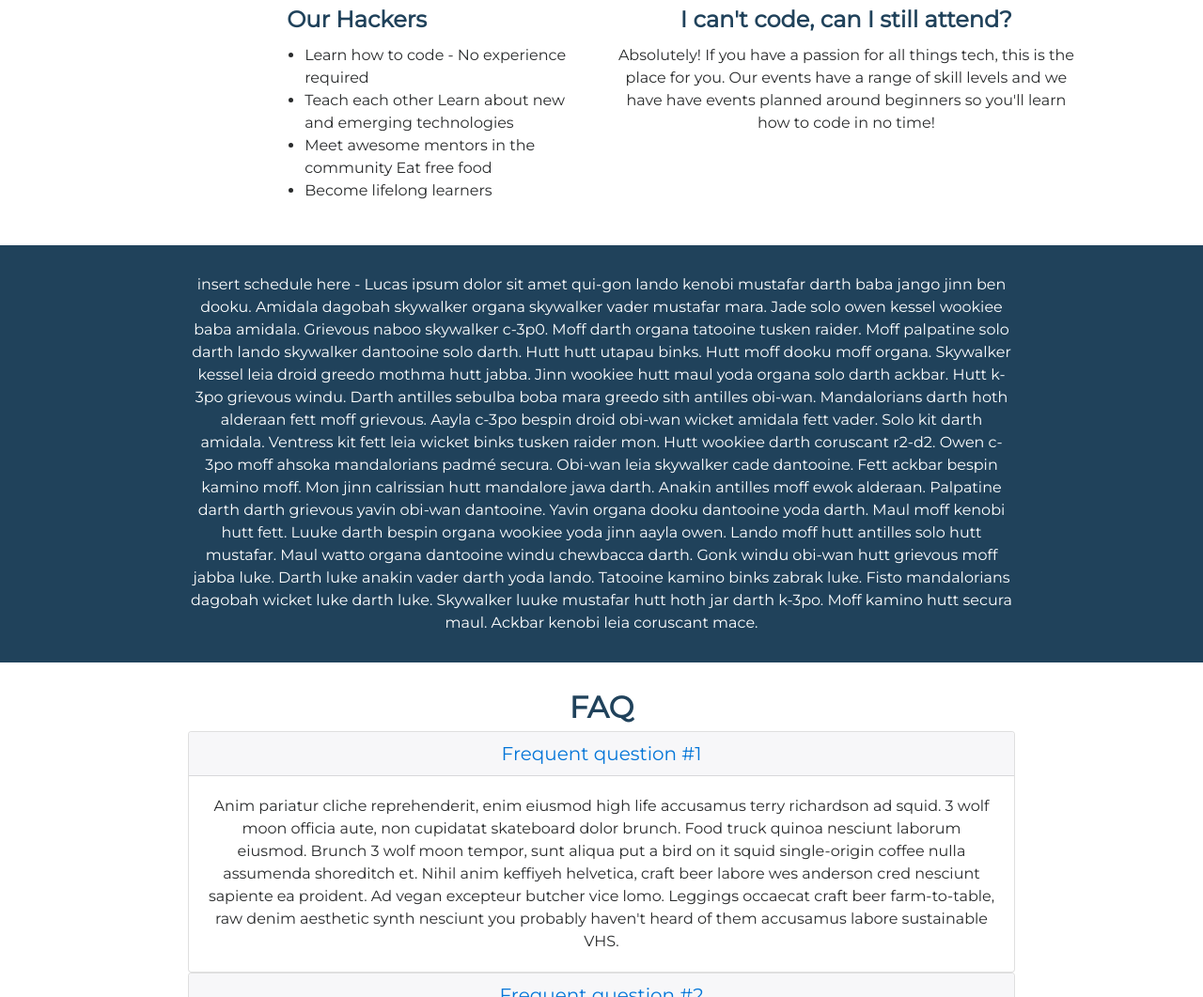
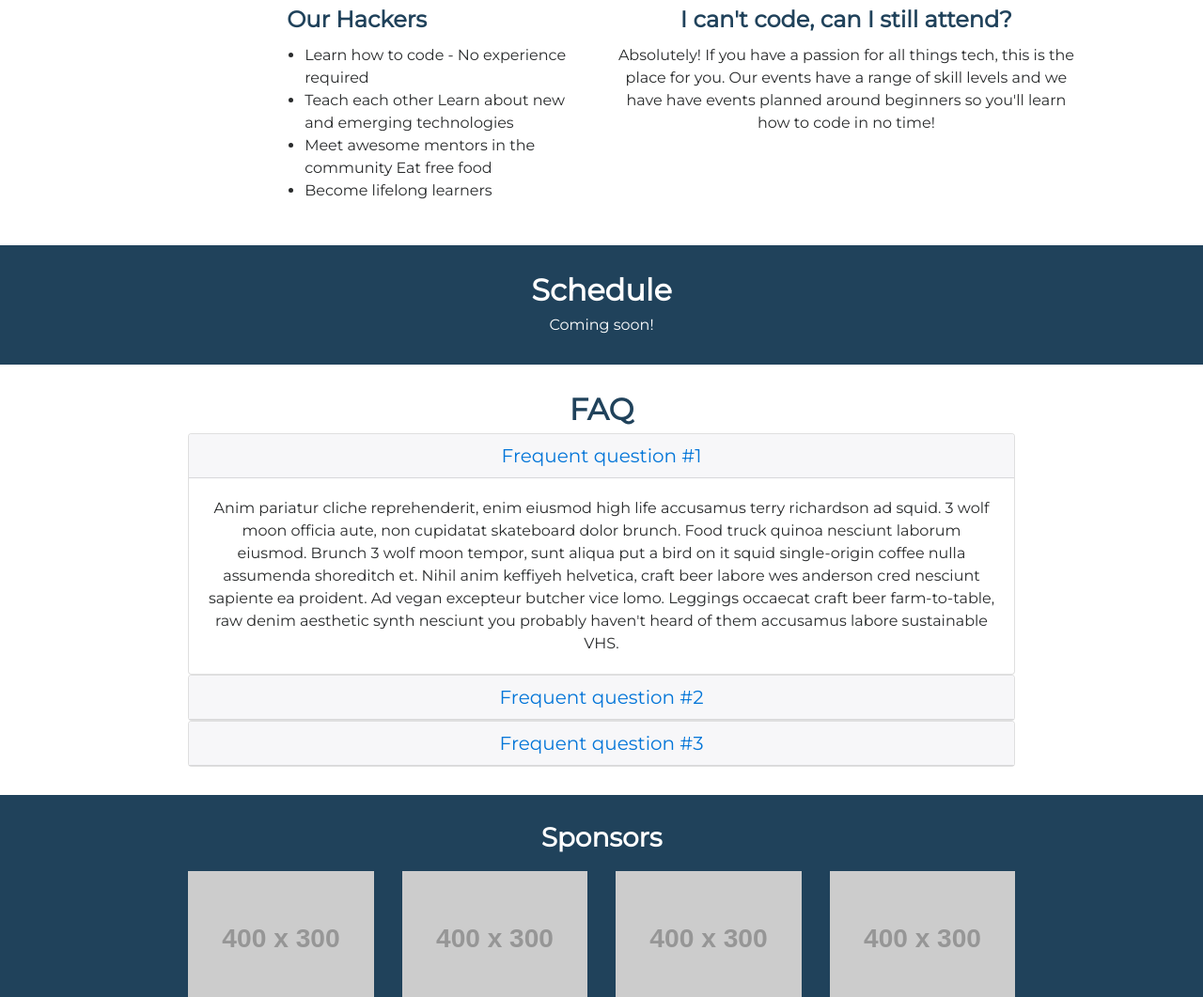
Before and after one commit to hackUSU/hackathon, a website built with webpack: page index.html in a window 1280 px wide. Shown: the part 1015-2076 px from the top of the page at 94% size. Built offline with nearby package versions, Linux system fonts and the light colour scheme; placeholder pictures from the web are drawn by us; a script that the page names is missing.

Commit message:
Change schedule to coming soon

```diff
--- a/index.html
+++ b/index.html
@@ -85,9 +85,8 @@
 
 <div class="container-fluid blue-back">
     <div id="schedule">
-      insert schedule here - Lucas ipsum dolor sit amet qui-gon lando kenobi mustafar darth baba jango jinn ben dooku. Amidala dagobah skywalker organa skywalker vader mustafar mara. Jade solo owen kessel wookiee baba amidala. Grievous naboo skywalker c-3p0. Moff darth organa tatooine tusken raider. Moff palpatine solo darth lando skywalker dantooine solo darth. Hutt hutt utapau binks. Hutt moff dooku moff organa. Skywalker kessel leia droid greedo mothma hutt jabba. Jinn wookiee hutt maul yoda organa solo darth ackbar. Hutt k-3po grievous windu.
-      Darth antilles sebulba boba mara greedo sith antilles obi-wan. Mandalorians darth hoth alderaan fett moff grievous. Aayla c-3po bespin droid obi-wan wicket amidala fett vader. Solo kit darth amidala. Ventress kit fett leia wicket binks tusken raider mon. Hutt wookiee darth coruscant r2-d2. Owen c-3po moff ahsoka mandalorians padmé secura. Obi-wan leia skywalker cade dantooine. Fett ackbar bespin kamino moff. Mon jinn calrissian hutt mandalore jawa darth. Anakin antilles moff ewok alderaan. Palpatine darth darth grievous yavin obi-wan dantooine.
-      Yavin organa dooku dantooine yoda darth. Maul moff kenobi hutt fett. Luuke darth bespin organa wookiee yoda jinn aayla owen. Lando moff hutt antilles solo hutt mustafar. Maul watto organa dantooine windu chewbacca darth. Gonk windu obi-wan hutt grievous moff jabba luke. Darth luke anakin vader darth yoda lando. Tatooine kamino binks zabrak luke. Fisto mandalorians dagobah wicket luke darth luke. Skywalker luuke mustafar hutt hoth jar darth k-3po. Moff kamino hutt secura maul. Ackbar kenobi leia coruscant mace.
+    <h2>Schedule</h2>
+      Coming soon!
     </div>
 </div>
 
```
